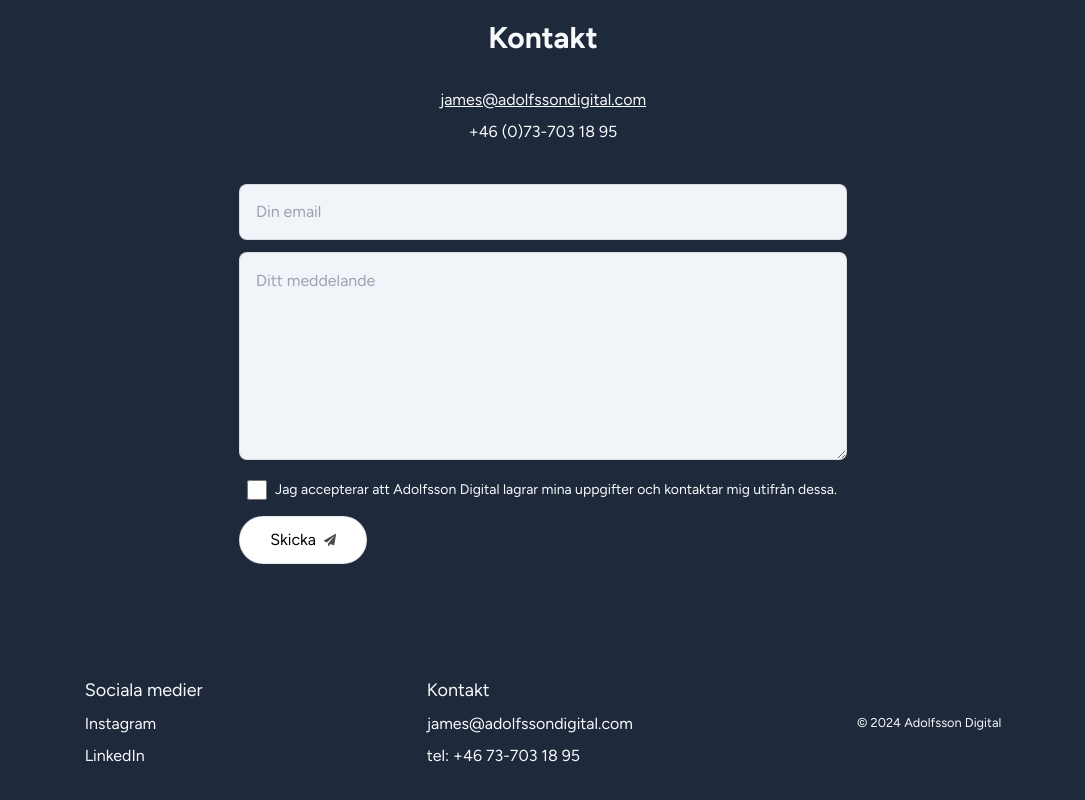
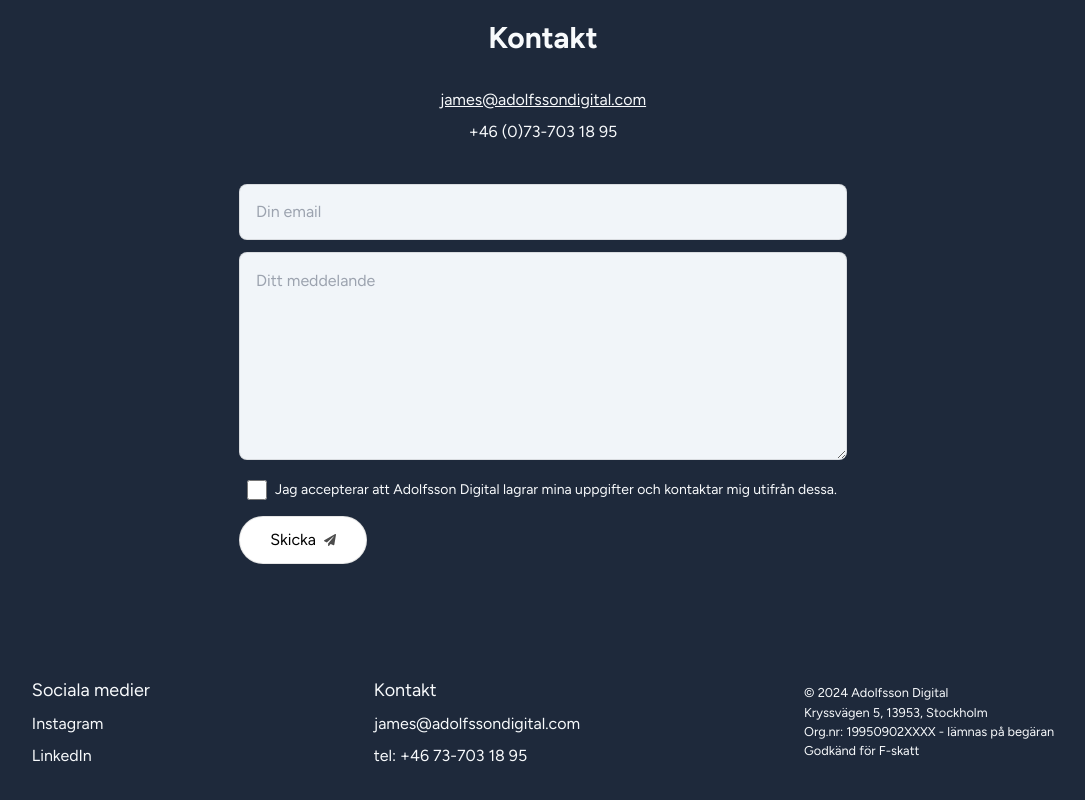
Before and after one commit to adolfssonjames/adolfssondev-app, a Next.js app: page / in a window 1280 px wide. Shown: the part 5548-6348 px from the top of the page, without its empty margins (97-1182 px from the left). Built offline with nearby package versions, Linux system fonts and the light colour scheme; no server answers.

Commit message:
added more company information

```diff
--- a/src/components/footer.tsx
+++ b/src/components/footer.tsx
@@ -38,8 +38,11 @@
             </li>
           </ul>
         </div>
-        <div>
+        <div className="flex flex-col">
           <small> &copy; 2024 Adolfsson Digital </small>{" "}
+          <small> Kryssvägen 5, 13953, Stockholm </small>{" "}
+          <small> Org.nr: 19950902XXXX - lämnas på begäran </small>{" "}
+          <small> Godkänd för F-skatt </small>{" "}
         </div>
       </section>
     </footer>
```
